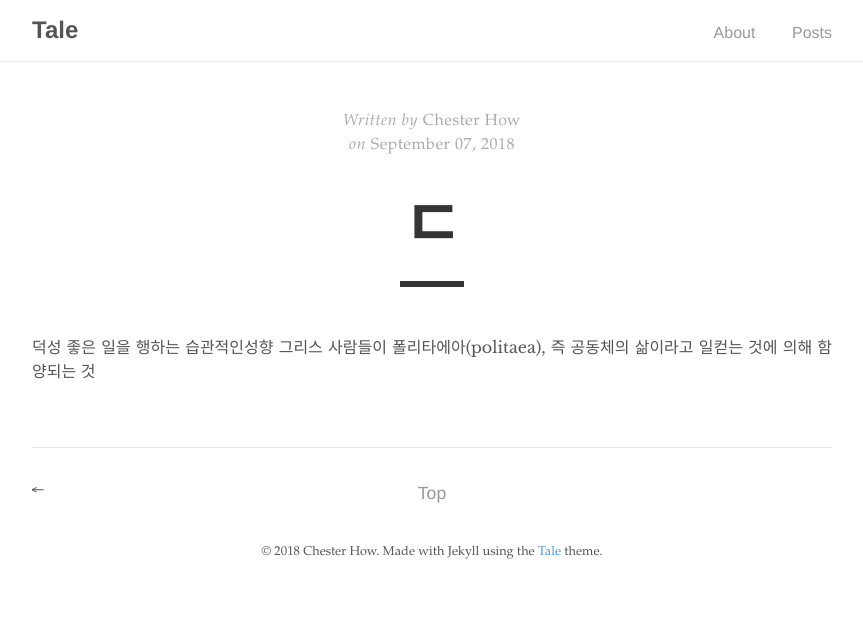
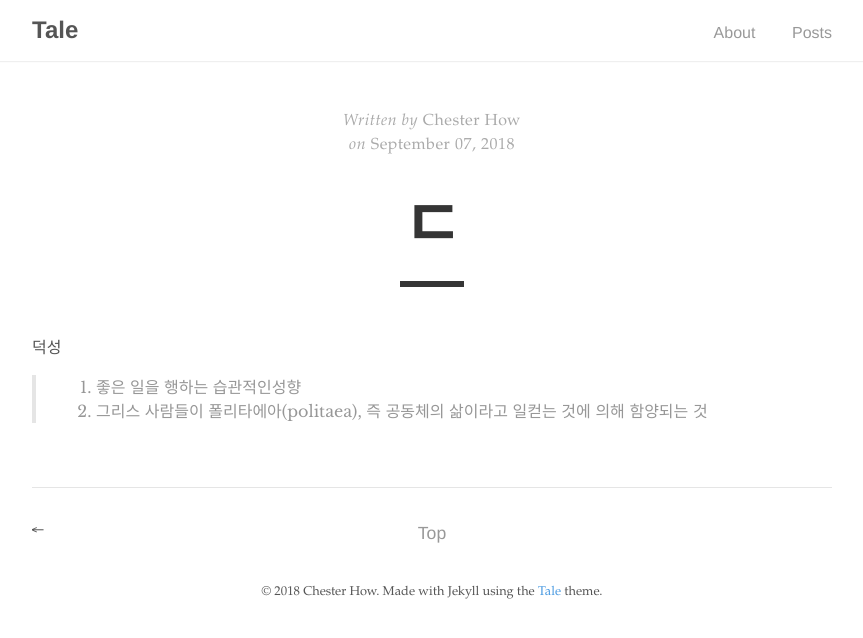
Before and after one commit to frotime/frotime.github.io, a Jekyll site: the page built from _posts/2018-09-07-ㄷ.md, in a window 1280 px wide. Shown: the top 638 px of the page, without its empty margins (208-1071 px from the left). Built offline with Jekyll 4.4.1, drawn with Linux system fonts in a browser that asks for light colours; our own code applies the rules of GitHub Pages for plain Markdown files; part of the change alters nothing that is shown.

Commit message:
blockkqute 추가

```diff
--- a/_posts/2018-09-07-ㄷ.md
+++ b/_posts/2018-09-07-ㄷ.md
@@ -1,3 +1,3 @@
 덕성
-    좋은 일을 행하는 습관적인성향
-    그리스 사람들이 폴리타에아(politaea), 즉 공동체의 삶이라고 일컫는 것에 의해 함양되는 것
+>1. 좋은 일을 행하는 습관적인성향
+>2. 그리스 사람들이 폴리타에아(politaea), 즉 공동체의 삶이라고 일컫는 것에 의해 함양되는 것
```
